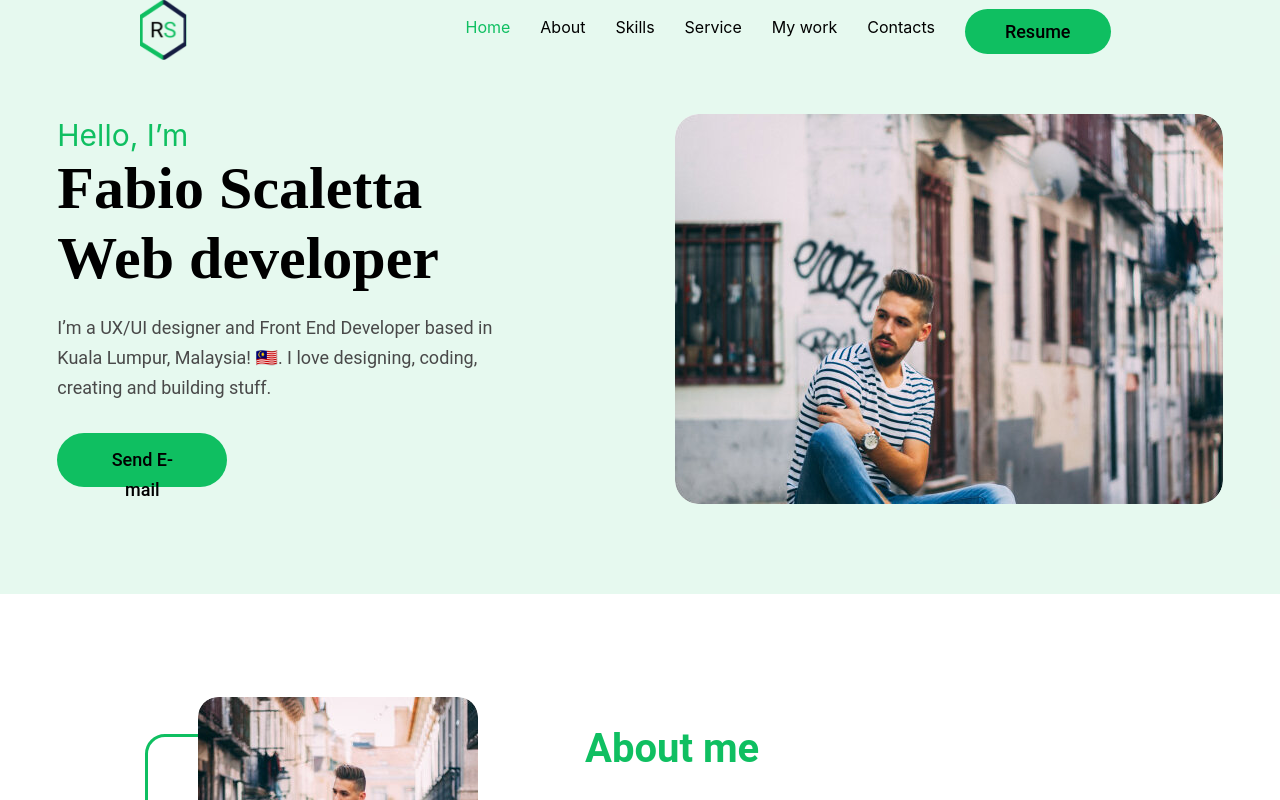
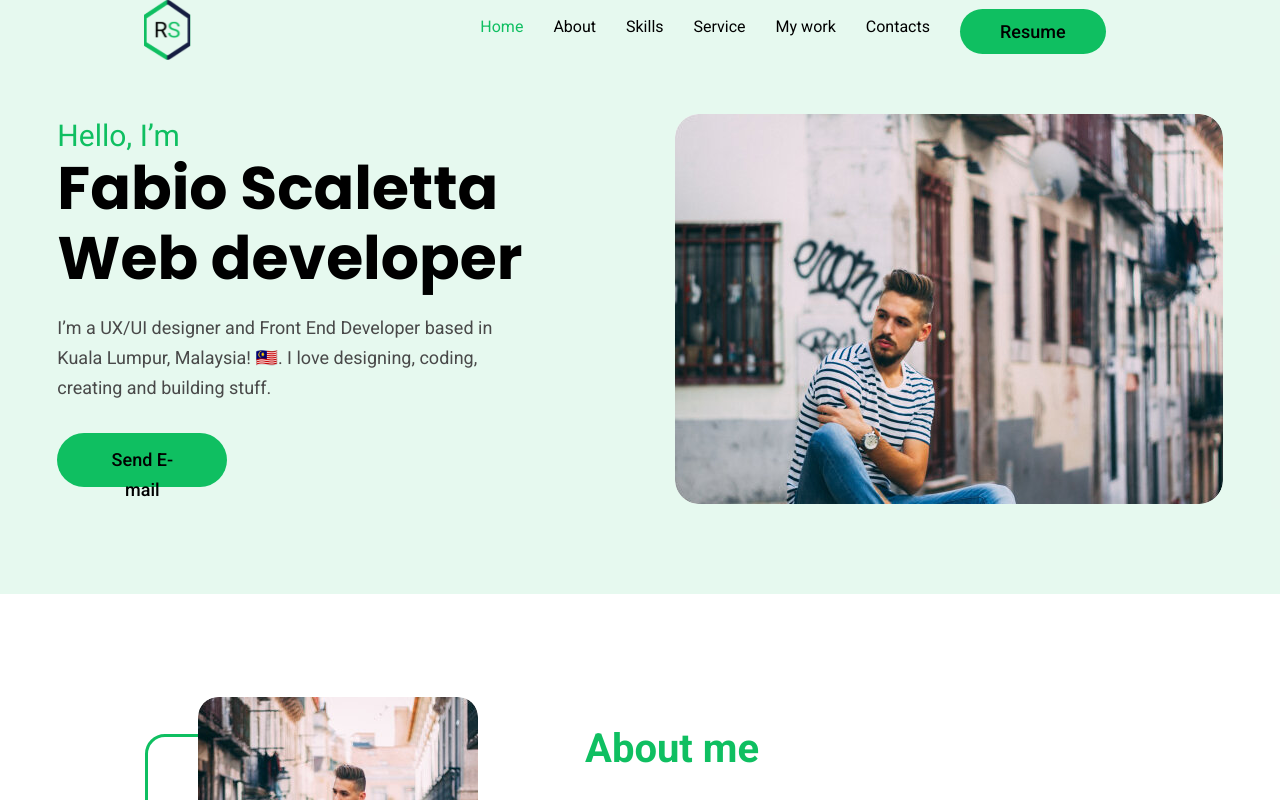
Before and after one commit to SandraVLP/portfolio-start-project, a React app in the folder portfolio-start-project-main/: page / in a window 1280 px wide. Shown: the top 800 px of the page. Built offline with nearby package versions, Linux system fonts and the light colour scheme.

Commit message:
container and media

```diff
--- a/portfolio-start-project-main/public/index.html
+++ b/portfolio-start-project-main/public/index.html
@@ -24,6 +24,9 @@
       work correctly both with client-side routing and a non-root public URL.
       Learn how to configure a non-root public URL by running `npm run build`.
     -->
+    <link rel="preconnect" href="https://fonts.googleapis.com">
+<link rel="preconnect" href="https://fonts.gstatic.com" crossorigin>
+<link href="https://fonts.googleapis.com/css2?family=Poppins:wght@700&family=Roboto:wght@400;500;700&display=swap" rel="stylesheet">
     <title>React App</title>
   </head>
   <body>
--- a/portfolio-start-project-main/src/styles/GlobalStyles.tsx
+++ b/portfolio-start-project-main/src/styles/GlobalStyles.tsx
@@ -12,7 +12,7 @@ export const GlobalStyles = createGlobalStyle`
 
     body {
   margin: 0, auto;
-  font-family: -apple-system, BlinkMacSystemFont, 'Segoe UI', 'Roboto', 'Oxygen',
+  font-family: 'Roboto', 'Poppins', -apple-system, BlinkMacSystemFont, 'Segoe UI', 'Roboto', 'Oxygen',
     'Ubuntu', 'Cantarell', 'Fira Sans', 'Droid Sans', 'Helvetica Neue',
     sans-serif;
   -webkit-font-smoothing: antialiased;
@@ -26,19 +26,6 @@ export const GlobalStyles = createGlobalStyle`
   line-height: 70px;
   letter-spacing: 0em;
   color: ${myTheme.black.dark};
-
-      }
-
-      h2 {
-        /* margin-bottom: 75px; */
-  color:${myTheme.primary};
-  font-family: Roboto;
-font-size: 40px;
-font-weight: 700;
-line-height: 30px;
-letter-spacing: 0em;
-text-align: center;
-
 }
 
 p {
@@ -49,7 +36,6 @@ font-weight: 400;
   line-height: 30px;
   letter-spacing: 0em;
   text-align: left;
-
 }
 
 section {
@@ -75,4 +61,4 @@ li {
       color: ${myTheme.primary};
     }
   }
-  `
+  `;
```
Also changed, not shown: portfolio-start-project-main/src/components/Container.ts (added, +13 -0 lines), portfolio-start-project-main/src/components/Media.tsx (added, +20 -0 lines). Lines whose indentation alone changed are shown as unchanged.
